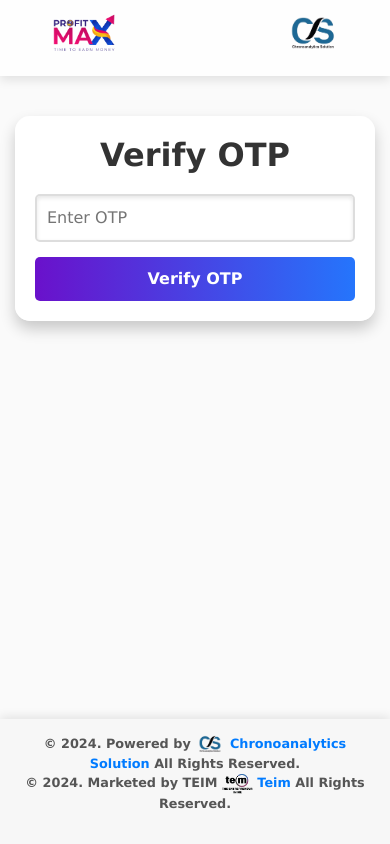
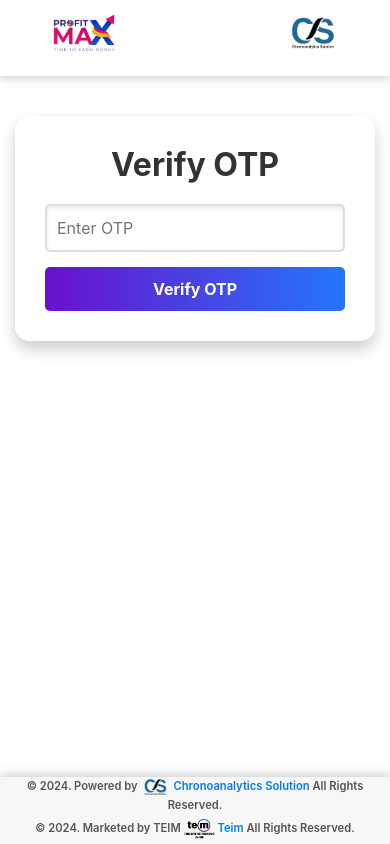
Before and after one commit to teim-projects/lms, a Django app: page /reset-password-verify/ in a window 390 px wide. Run offline with Django 5.2, Linux system fonts and the light colour scheme; some libraries are stand-ins or nearby versions.

Commit message:
update in form

```diff
--- a/lms/templates/login.html
+++ b/lms/templates/login.html
@@ -112,6 +112,8 @@
         /* Navbar adjustments for mobile */
         .navbar {
             background-color: #f7f4f4;
+           box-shadow: 0px 2px 10px rgb(203, 203, 203);
+
         }
 
         .navbar-brand {
@@ -153,6 +155,8 @@
             position: fixed;
             bottom: 0px;
             width: 100%;
+            box-shadow: 0px -2px 10px rgb(203, 203, 203);
+
 
         }
         a {
--- a/lms/templates/password_reset.html
+++ b/lms/templates/password_reset.html
@@ -24,6 +24,7 @@
         }
         .navbar {
             background-color: #f7f4f4;
+            box-shadow: 0px 2px 10px rgb(203, 203, 203);
         }
 
         .navbar-brand {
@@ -65,6 +66,7 @@
             position: fixed;
             bottom: 0px;
             width: 100%;
+            box-shadow: 0px -2px 10px rgb(203, 203, 203);
 
         }
 
--- a/lms/templates/reset_password_confirm.html
+++ b/lms/templates/reset_password_confirm.html
@@ -150,6 +150,8 @@
         position: fixed;
         bottom: 0px;
         width: 100%;
+        box-shadow: 0px 2px 10px rgb(203, 203, 203);
+
 
     }
     a {
@@ -168,8 +170,8 @@
     top: 0px;
    }
    .navbar{
-    box-shadow: 0 4px 10px rgba(0, 0, 0, 0.1);
-   }
+    box-shadow: 0px 2px 10px rgb(203, 203, 203);
+}
    .fild{
     box-shadow: 0px 0px 7px rgba(160, 47, 47, 0.783);
     padding: 20px;
--- a/lms/templates/reset_password_verify.html
+++ b/lms/templates/reset_password_verify.html
@@ -13,22 +13,21 @@
     <script src="https://maxcdn.bootstrapcdn.com/bootstrap/4.5.2/js/bootstrap.min.js"></script>
 
     <style>
-        body {
-            font-family: Verdana, sans-serif;
-           /* background: linear-gradient(to right, #ff7eb3, #ff758c, #ff6f61);*/
-            color: #333;
+        dy {
+            font-family: Verdana (sans-serif);
+            background-color: #FAFAFA;
             margin: 0;
             padding: 0;
+            /*background: linear-gradient(to right, #ff2ff8, #39e5ff);*/
+
+            justify-content: center;
+            align-items: center;
             height: 100vh;
-
-            flex-direction: column;
-            justify-content: space-between;
-            background-color: #FAFAFA;
         }
 
         .navbar {
             background: rgba(255, 255, 255, 0.9);
-            box-shadow: 0 4px 10px rgba(0, 0, 0, 0.1);
+            box-shadow: 0px 2px 10px rgb(203, 203, 203);
         }
 
         .navbar-brand img {
@@ -86,42 +85,36 @@
             transform: scale(1.02);
         }
 
-        .footer {
-            background-color: rgba(255, 255, 255, 0.9);
-            padding: 15px 0;
-            text-align: center;
-            font-size: 0.8rem;
-            color: #555;
-            box-shadow: 0 -2px 10px rgba(0, 0, 0, 0.1);
-            position: fixed; /* Fix the footer position */
-            bottom: 0; /* Align it to the bottom */
-            left: 0;
-            width: 100%; /* Stretch it across the width of the page */
+        @media screen and (max-width: 768px) {
+            .footer p {
+                font-size: 0.8rem; /* Smaller font for smaller devices */
+                word-wrap: break-word; /* Ensures text does not overflow */
+                margin: 5px 0; /* Adjust margin for compact view */
+            }
+
+            .footer img {
+                height: 16px; /* Scale images for smaller devices */
+            }
         }
+        @media screen and (max-width: 480px) {
+            .footer p {
+                font-size: 0.7rem; /* Even smaller font for extra small devices */
+            }
 
-        .footer img {
-            height: 20px;
-            vertical-align: middle;
+            .footer img {
+                height: 14px; /* Further scale down images */
+            }
         }
 
 
+        .footer{
+            position: fixed;
+            bottom: 0px;
+            width: 100%;
 
-        .footer a:hover {
-            text-decoration: underline;
-        }
+            box-shadow: 0px -2px 10px rgb(203, 203, 203);
 
-        @media screen and (max-width: 480px) {
-            .fild {
-                padding: 20px;
-            }
 
-            .footer {
-                font-size: 0.7rem;
-            }
-
-            .footer img {
-                height: 16px;
-            }
         }
     </style>
 </head>
```
Also changed, not shown: lms/templates/signup.html (+9 -2 lines).
